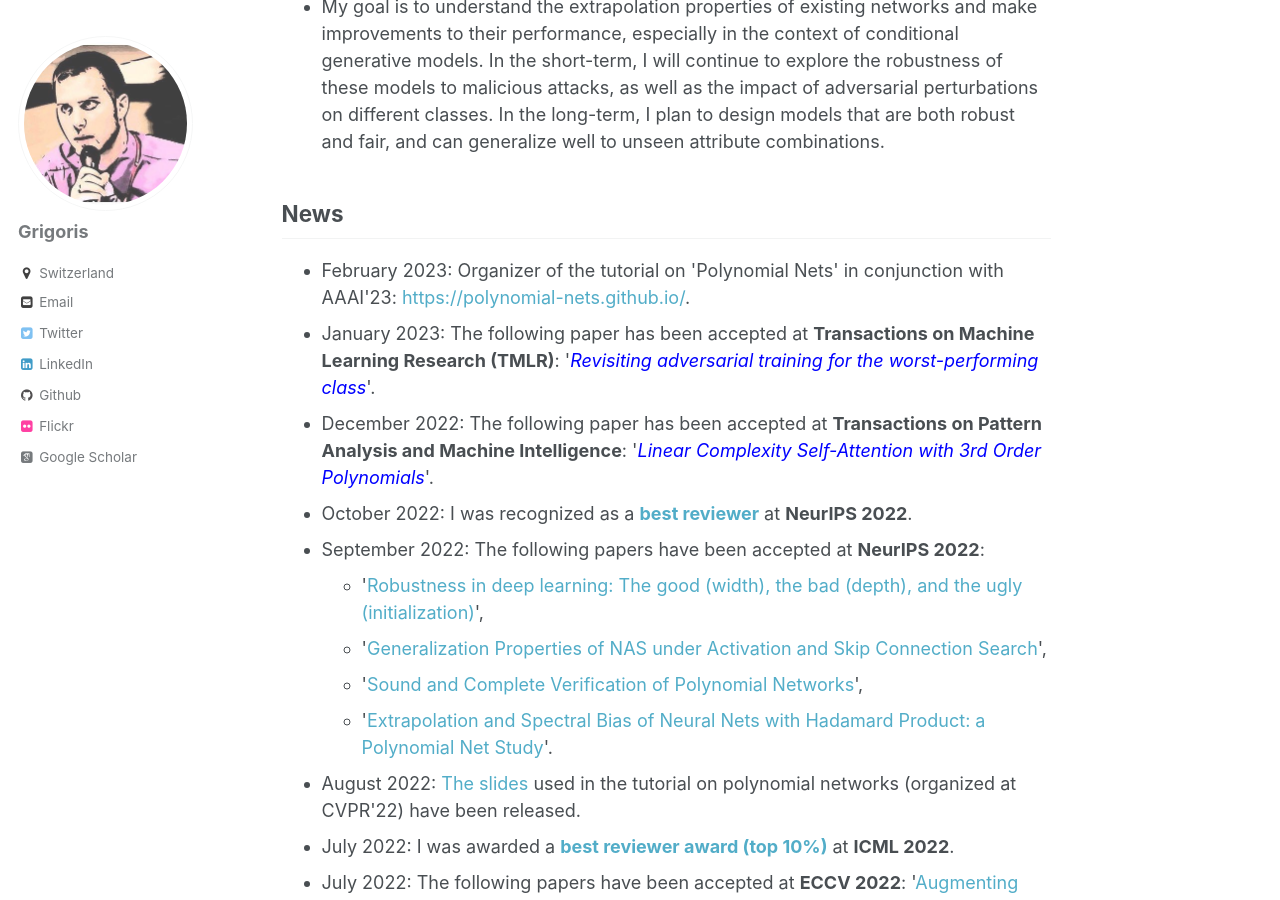
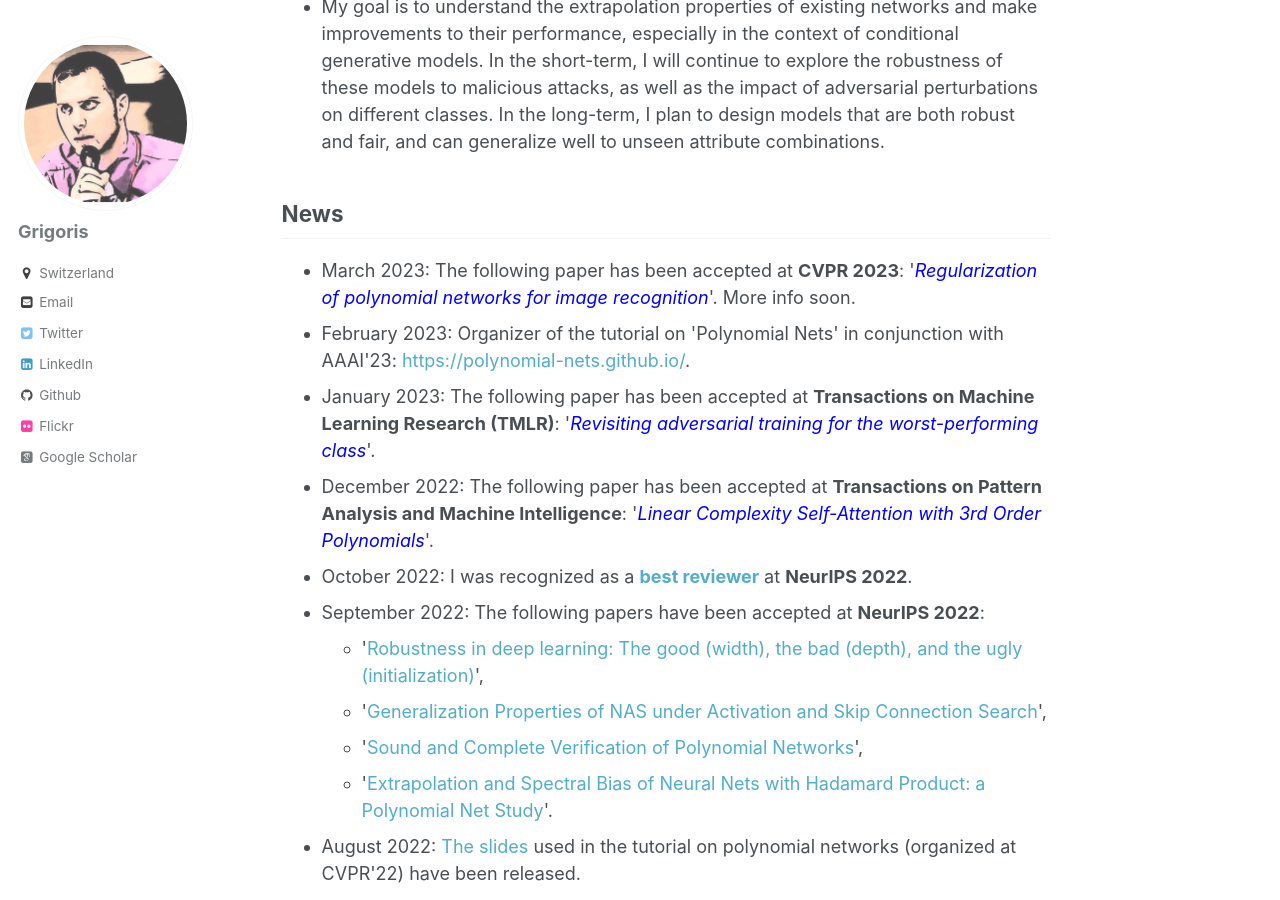
Before and after one commit to grigorisg9gr/grigorisg9gr.github.io, a Jekyll site: the page built from index.html, in a window 1280 px wide and 900 px high, scrolled down 569 px. Built offline with Jekyll 4.4.1, drawn with Linux system fonts in a browser that asks for light colours; some web fonts are replaced.

Commit message:
Add the news for the accepted CVPR.

```diff
--- a/index.html
+++ b/index.html
@@ -19,6 +19,7 @@ My research focuses on reliable machine learning and the design and study of exp
 
 <h2>News</h2>
 <ul>
+    <li> March 2023: The following paper has been accepted at <strong>CVPR 2023</strong>: '<em><a href="#"><span style="color: #0000ff;">Regularization of polynomial networks for image recognition</span></a></em>'. More info soon. </li>
     <li>February 2023: Organizer of the tutorial on 'Polynomial Nets' in conjunction with AAAI'23: <a href="https://polynomial-nets.github.io/">https://polynomial-nets.github.io/</a>.
     <li>January 2023: The following paper has been accepted at <strong>Transactions on Machine Learning Research (TMLR)</strong>: '<em><a href="#"><span style="color: #0000ff;">Revisiting adversarial training for the worst-performing class</span></a></em>'. </li>
     <li>December 2022: The following paper has been accepted at <strong>Transactions on Pattern Analysis and Machine Intelligence</strong>: '<em><a href="#"><span style="color: #0000ff;">Linear Complexity Self-Attention with 3rd Order Polynomials</span></a></em>'. </li>
```
